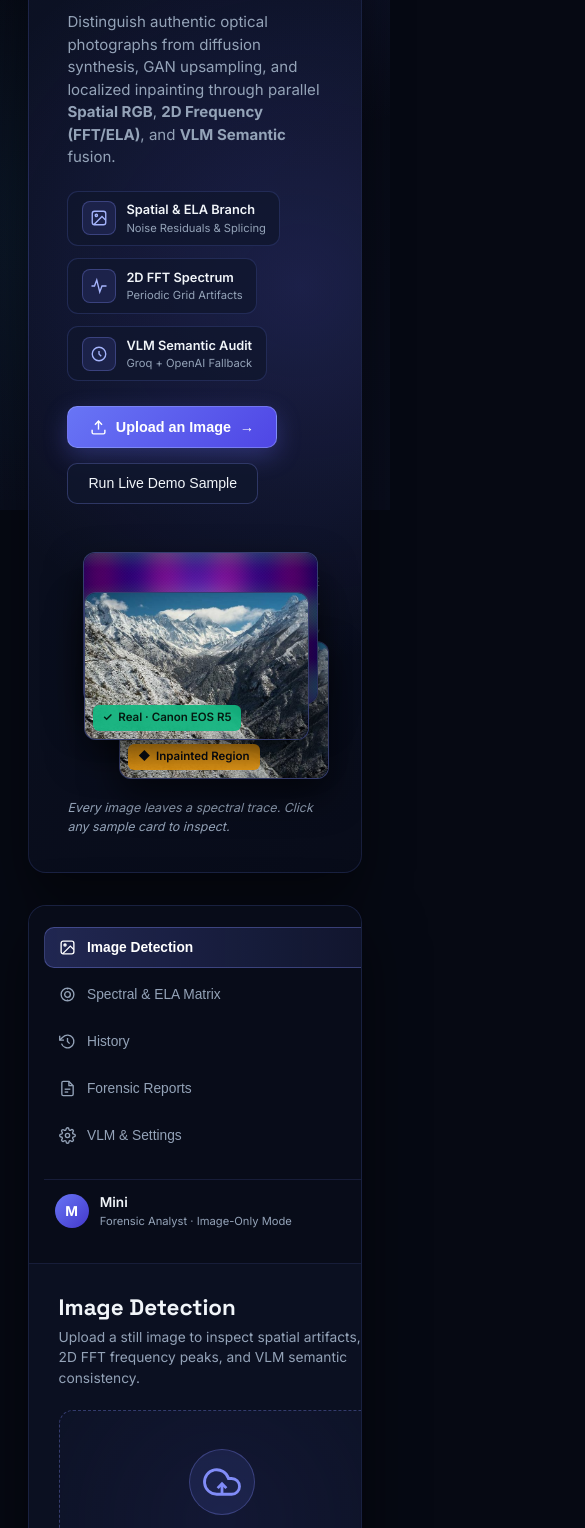
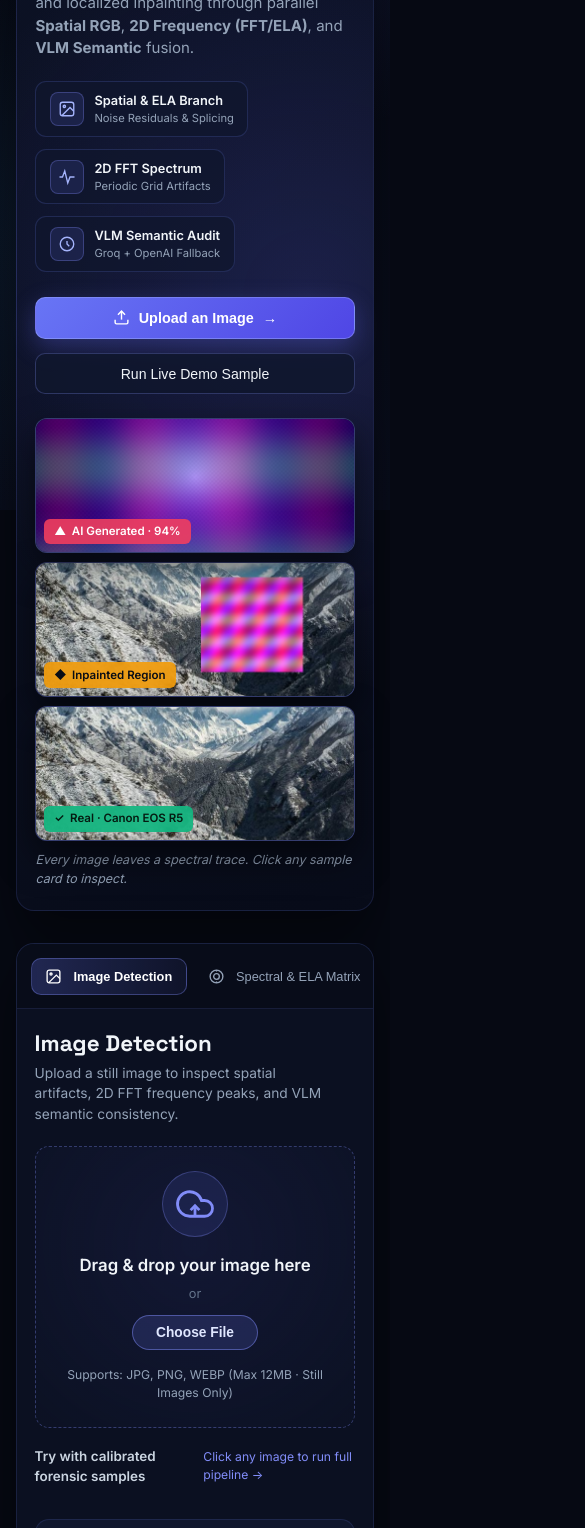
Before and after one commit to SairajMN/VisionForensics-X, a plain HTML site: page static/index.html in a window 390 px wide. Shown: the part 334-1862 px from the top of the page, 585 px wide, since content can reach past the window. Drawn offline with Linux system fonts and the light colour scheme; no server answers.

Commit message:
feat(ui): add responsive mobile, tablet, and touch-target adaptation across all viewports

```diff
--- a/static/index.html
+++ b/static/index.html
@@ -2,7 +2,7 @@
 <html lang="en">
 <head>
   <meta charset="UTF-8" />
-  <meta name="viewport" content="width=device-width, initial-scale=1.0" />
+  <meta name="viewport" content="width=device-width, initial-scale=1.0, viewport-fit=cover" />
   <title>VisionForensics-X — Spatial &amp; Frequency AI Image Forensics</title>
   <link rel="preconnect" href="https://fonts.googleapis.com" />
   <link rel="preconnect" href="https://fonts.gstatic.com" crossorigin />
--- a/static/styles.css
+++ b/static/styles.css
@@ -17,6 +17,13 @@
   --font-sans: "Inter", -apple-system, BlinkMacSystemFont, sans-serif;
   --font-display: "Space Grotesk", "Inter", sans-serif;
   --font-mono: "JetBrains Mono", monospace;
+  --target-size: 24px;
+}
+
+@media (pointer: coarse) {
+  :root {
+    --target-size: 44px;
+  }
 }
 
 * {
@@ -35,9 +42,26 @@ body {
   color: var(--text-main);
   accent-color: var(--brand-color);
   line-height: 1.5;
-  min-height: 100vh;
+  min-height: 100dvh;
   overflow-x: hidden;
+  overflow-wrap: anywhere;
   -webkit-font-smoothing: antialiased;
+}
+
+h1, h2, h3 {
+  text-wrap: balance;
+}
+
+p, li {
+  text-wrap: pretty;
+}
+
+:where(button, select, textarea, input:not([type="checkbox"], [type="radio"]), [role="button"], nav a, label:has(input[type="checkbox"], input[type="radio"])) {
+  min-block-size: var(--target-size);
+}
+
+:where(nav, .layer-tabs, .topbar-inner, .hero-cta-row, .report-actions-row) {
+  flex-wrap: wrap;
 }
 
 .bg-mesh {
@@ -91,16 +115,17 @@ body {
   background: rgba(6, 9, 19, 0.84);
   backdrop-filter: blur(14px);
   border-bottom: 1px solid var(--border-subtle);
+  padding-top: env(safe-area-inset-top, 0px);
 }
 
 .topbar-inner {
   max-width: 1360px;
   margin: 0 auto;
-  padding: 0.85rem 1.75rem;
+  padding: 0.75rem max(1rem, env(safe-area-inset-right, 0px)) 0.75rem max(1rem, env(safe-area-inset-left, 0px));
   display: flex;
   align-items: center;
   justify-content: space-between;
-  gap: 1.25rem;
+  gap: 0.75rem;
 }
 
 .brand {
@@ -218,7 +243,7 @@ body {
 .main-container {
   max-width: 1360px;
   margin: 0 auto;
-  padding: 1.75rem 1.75rem 4rem;
+  padding: 1.25rem max(1rem, env(safe-area-inset-right, 0px)) max(3.5rem, env(safe-area-inset-bottom, 0px)) max(1rem, env(safe-area-inset-left, 0px));
 }
 
 /* Hero Section */
@@ -621,6 +646,8 @@ body {
 /* Workbench Content Panels */
 .wb-content {
   padding: 1.65rem 1.85rem;
+  min-inline-size: 0;
+  container: workbench / inline-size;
 }
 
 .wb-panel {
@@ -838,7 +865,7 @@ body {
 .canvas-viewport {
   position: relative;
   width: 100%;
-  height: 340px;
+  height: clamp(230px, 42dvh, 350px);
   background: #050811;
   display: flex;
   align-items: center;
@@ -895,6 +922,20 @@ body {
 /* Sample Images Strip */
 .samples-section {
   margin-top: 1.15rem;
+  container: samples / inline-size;
+}
+
+@container samples (inline-size < 620px) {
+  .samples-row {
+    grid-template-columns: repeat(2, 1fr);
+  }
+}
+
+@container workbench (inline-size < 740px) {
+  .wb-grid,
+  .quad-grid {
+    grid-template-columns: 1fr;
+  }
 }
 
 .samples-header {
@@ -1672,9 +1713,115 @@ dialog::backdrop,
   .wb-sidebar {
     border-right: none;
     border-bottom: 1px solid var(--border-subtle);
+    padding: 0.85rem;
+    flex-direction: row;
+    align-items: center;
+    gap: 0.75rem;
+    overflow-x: auto;
+  }
+  .wb-nav {
+    flex-direction: row;
+    flex-wrap: nowrap;
+    gap: 0.4rem;
+    flex: 1;
+  }
+  .wb-nav-item {
+    width: auto;
+    white-space: nowrap;
+    padding: 0.55rem 0.85rem;
+    font-size: 0.8rem;
+  }
+  .wb-user-footer {
+    border-top: none;
+    margin-top: 0;
+    padding: 0;
+    flex-shrink: 0;
+  }
+  .user-role {
+    display: none;
+  }
+  .samples-row {
+    grid-template-columns: repeat(3, 1fr);
+  }
+}
+
+@media (max-width: 720px) {
+  .topnav {
+    display: none;
+  }
+  .engine-pill {
+    max-width: 155px;
+    overflow: hidden;
+    text-overflow: ellipsis;
+    white-space: nowrap;
+  }
+  .hero-section {
+    padding: 1.35rem 1.15rem;
+    gap: 1.5rem;
+  }
+  .stage-grid-words {
+    display: none;
+  }
+  .evidence-stack {
+    height: auto;
+    max-width: 100%;
+    display: grid;
+    grid-template-columns: repeat(3, 1fr);
+    gap: 0.55rem;
+  }
+  .evidence-card {
+    position: relative;
+    width: 100%;
+    height: 110px;
+    top: auto;
+    left: auto;
+    right: auto;
+    bottom: auto;
+  }
+  .wb-content {
+    padding: 1.1rem;
+  }
+  .quad-grid {
+    grid-template-columns: 1fr;
+  }
+  .auth-modal-grid {
+    grid-template-columns: 1fr;
+  }
+  .auth-visual-pane {
+    padding: 1.25rem 1.35rem;
+    border-right: none;
+    border-bottom: 1px solid var(--border-subtle);
+  }
+  .auth-visual-badge {
+    margin-bottom: 0.65rem;
+  }
+  .auth-form-pane {
+    padding: 1.35rem;
+  }
+}
+
+@media (max-width: 480px) {
+  .brand-sub {
+    display: none;
   }
   .samples-row {
     grid-template-columns: repeat(2, 1fr);
+  }
+  .evidence-stack {
+    grid-template-columns: 1fr;
+  }
+  .evidence-card {
+    height: 135px;
+  }
+  .hero-cta-row .btn-primary,
+  .hero-cta-row .btn-secondary,
+  .report-actions-row .btn-primary,
+  .report-actions-row .btn-secondary {
+    width: 100%;
+  }
+  .dropzone-card {
+    min-height: 240px;
+    padding: 1.5rem 1rem;
   }
 }
 
```
